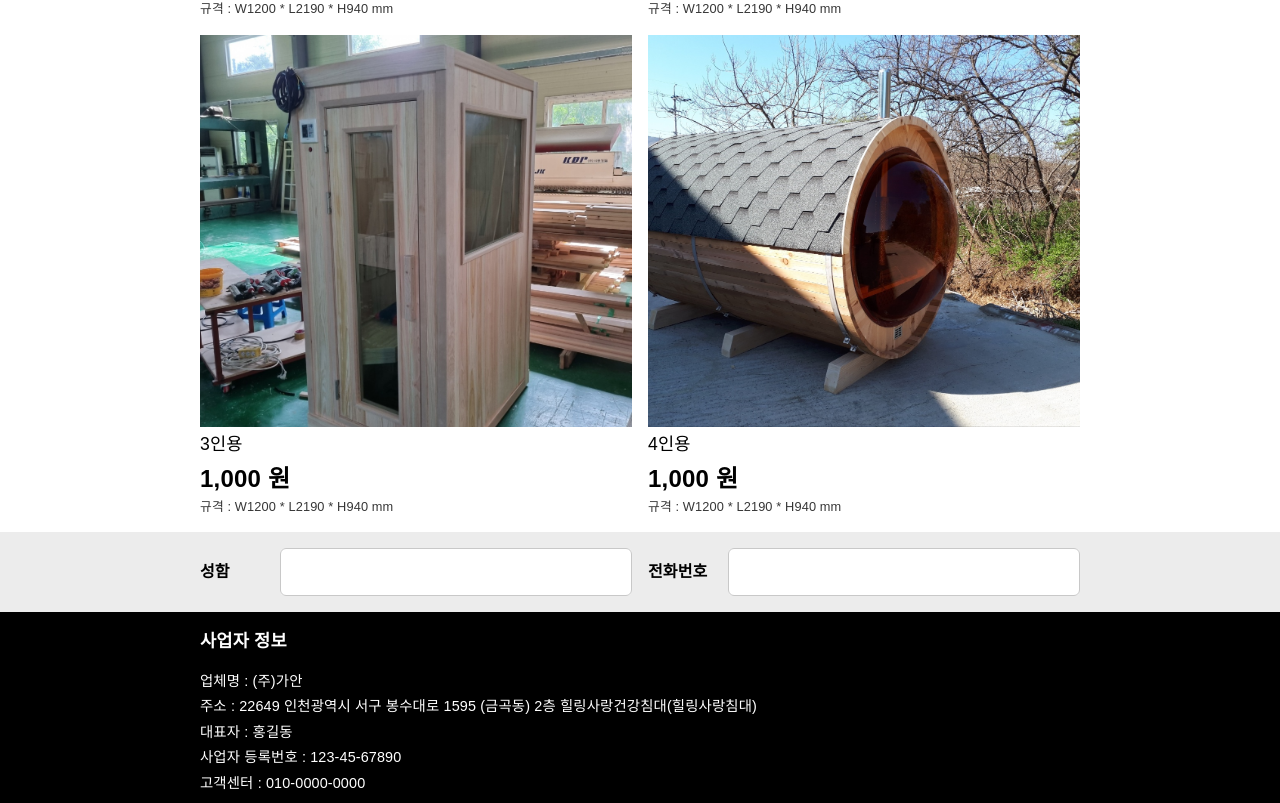
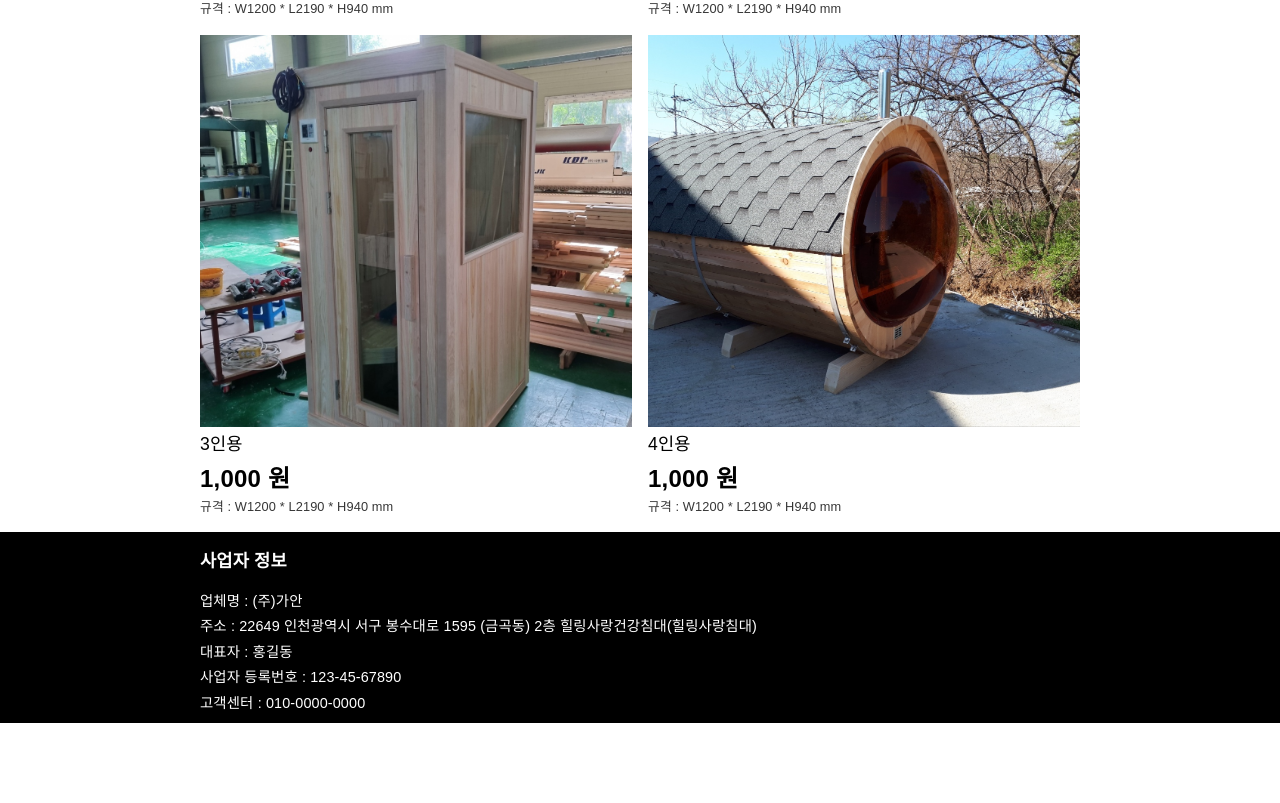
Before and after one commit to ttap0704/khan-sauna, a Next.js app: page / in a window 1280 px wide. Shown: the part 1036-1839 px from the top of the page. After the commit the page ends 1759 px from the top, so only its background shows below. Built offline with nearby package versions, Linux system fonts and the light colour scheme.

Commit message:
fixed og error

```diff
--- a/pages/products/[id].tsx
+++ b/pages/products/[id].tsx
@@ -170,7 +170,7 @@ export const getStaticProps = async ({ params }: any) => {
     const meta_props: MetaData = {
       title: `${current_product.product} | (주)가안`,
       content: `https://kaansauna.com/products/${id}`,
-      image: `https://kaansauna.com/src/assets/images/product/${id}/${current_product.thumbnail})`,
+      image: `https://kaansauna.com/src/assets/images/product/${id}/${current_product.thumbnail}`,
       description: current_product.description,
     };
 
--- a/src/components/common/Layout.tsx
+++ b/src/components/common/Layout.tsx
@@ -232,7 +232,7 @@ export default function Layout(props: LayoutProps) {
         </Box>
       </LayoutHeader>
       <LayoutBody>{children}</LayoutBody>
-      <LayoutEmail>
+      {/* <LayoutEmail>
         <Box>
           <Box>
             <Box className='user-info'>
@@ -261,7 +261,7 @@ export default function Layout(props: LayoutProps) {
                 />
               </Box>
             </Box>
-            {/* <Box className='email-contents input-box'>
+            <Box className='email-contents input-box'>
               <Typography component='span' className='title'>
                 문의내용
               </Typography>
@@ -275,10 +275,10 @@ export default function Layout(props: LayoutProps) {
               <Button variant='contained' color='brown' onClick={confirmEmail}>
                 문의하기
               </Button>
-            </Box> */}
+            </Box>
           </Box>
         </Box>
-      </LayoutEmail>
+      </LayoutEmail> */}
       <LayoutFooter>
         <Box className='info-box'>
           <Box className='info'>
```
